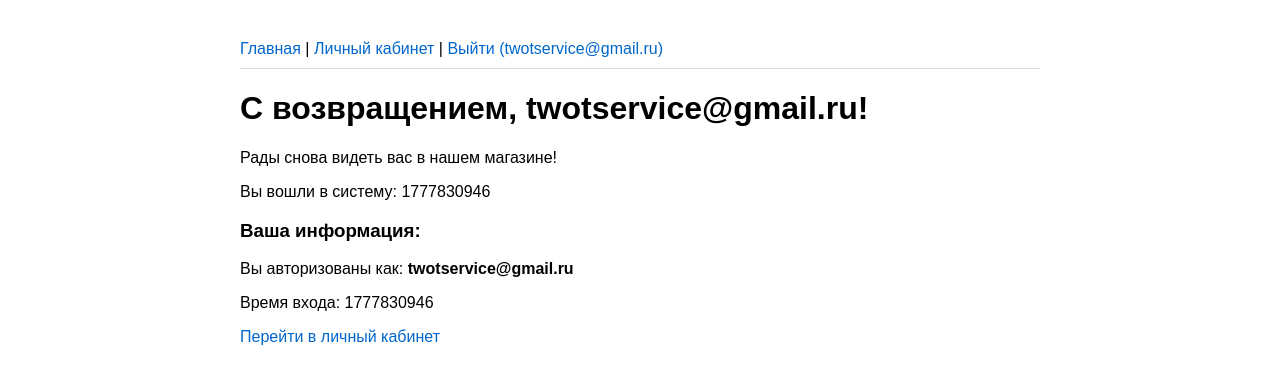
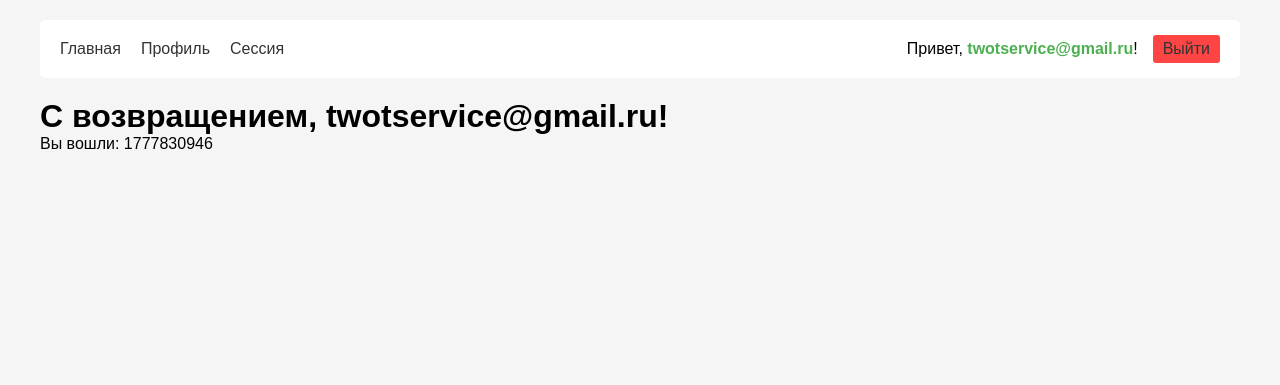
Before and after one commit to Markalix/WEB-kuznecov, a Flask app: page / in a window 1280 px wide. Shown: the top 385 px of the page. Run offline with Flask 3, Linux system fonts and the light colour scheme; a user stored in the database is signed in.

Commit message:
Profile added and fixed html commit

```diff
--- a/main.py
+++ b/main.py
@@ -1,4 +1,4 @@
-from flask import Flask, request, jsonify, session, redirect, url_for, render_template
+from flask import Flask, request, session, redirect, url_for, render_template
 from datetime import timedelta, datetime
 from db import global_init
 from users import User
@@ -7,10 +7,10 @@ from login import Login
 global_init("shop.db")
 
 app = Flask(__name__)
-app.secret_key = "simple-secret-key-123"
+app.secret_key = ""
+
 app.permanent_session_lifetime = timedelta(days=7)
 app.config['SESSION_PERMANENT'] = True
-app.config['SESSION_TYPE'] = 'filesystem'
 app.config['SESSION_COOKIE_SECURE'] = False
 app.config['SESSION_COOKIE_HTTPONLY'] = True
 app.config['SESSION_COOKIE_SAMESITE'] = 'Lax'
@@ -19,8 +19,6 @@ app.config['SESSION_COOKIE_SAMESITE'] = 'Lax'
 @app.before_request
 def make_session_permanent():
     session.permanent = True
-    if 'user_id' in session:
-        session.modified = True
 
 
 @app.context_processor
@@ -43,6 +41,7 @@ def register():
     user_manager = User()
     result = user_manager.register(username, email, password)
     user_manager.close()
+
     if result['success']:
         return render_template('register.html', message=result['message'])
     else:
@@ -53,25 +52,32 @@ def register():
 def login():
     if request.method == 'GET':
         if session.get('user_id'):
-            return redirect(url_for('profile'))
+            return redirect(url_for('home'))
         return render_template('login.html')
+
     username = request.form.get('username')
     password = request.form.get('password')
     remember_me = request.form.get('remember_me') == 'on'
+
     login_manager = Login()
     result = login_manager.authenticate(username, password)
     login_manager.close()
 
     if result['success']:
         session.permanent = True
-        session['session_token'] = result['session_token']
+        session['user_id'] = result['user_id']
         session['username'] = result['username']
-        session['user_id'] = result['user_id']
+        session['email'] = result['email']
         session['login_time'] = datetime.now().strftime('%Y-%m-%d %H:%M:%S')
+
         if remember_me:
             app.permanent_session_lifetime = timedelta(days=30)
         else:
             app.permanent_session_lifetime = timedelta(days=7)
+
+        print(f"Пользователь {username} вошел в систему")
+        print(f"Данные сессии: user_id={session['user_id']}, username={session['username']}")
+
         return redirect(url_for('home'))
     else:
         return render_template('login.html', error=result['message'])
@@ -80,53 +86,54 @@ def login():
 @app.route('/profile')
 def profile():
     if not session.get('user_id'):
-        print('redirect')
+        print("Нет user_id в сессии, перенаправляем на вход")
         return redirect(url_for('login'))
-    session_token = session.get('session_token')
+
+    print(f"Данные сессии в profile: user_id={session.get('user_id')}, username={session.get('username')}")
     login_manager = Login()
-    user = login_manager.get_current_user(session_token)
+    user = login_manager.get_user_by_id(session['user_id'])
     login_manager.close()
+
     if user:
         return render_template('profile.html', user=user)
     else:
+        print("Пользователь не найден в БД, очищаем сессию")
         session.clear()
         return redirect(url_for('login'))
 
 
 @app.route('/logout')
 def logout():
-    session_token = session.get('session_token')
-    if session_token:
-        login_manager = Login()
-        login_manager.logout(session_token)
-        login_manager.close()
-
     session.clear()
+    print("Пользователь вышел из системы")
     return redirect(url_for('home'))
 
 
 @app.route('/check-session')
 def check_session():
     return {
-        'session': dict(session),
-        'has_user_id': 'user_id' in session,
-        'username': session.get('username')
+        'user_id': session.get('user_id'),
+        'username': session.get('username'),
+        'email': session.get('email'),
+        'login_time': session.get('login_time'),
+        'is_authenticated': 'user_id' in session
     }
 
 
-# @app.route('/session-info')
-# def session_info():
-#     if not session.get('user_id'):
-#         return redirect(url_for('login'))
-#     info = {
-#         'session_id': session.get('session_token'),
-#         'user_id': session.get('user_id'),
-#         'username': session.get('username'),
-#         'login_time': session.get('login_time'),
-#         'is_permanent': session.permanent,
-#         'session_lifetime_days': app.permanent_session_lifetime.days
-#     }
-#     return render_template('session_info.html', info=info)
+@app.route('/session-info')
+def session_info():
+    if not session.get('user_id'):
+        return redirect(url_for('login'))
+
+    info = {
+        'user_id': session.get('user_id'),
+        'username': session.get('username'),
+        'email': session.get('email'),
+        'login_time': session.get('login_time'),
+        'is_permanent': session.permanent,
+        'session_lifetime_days': app.permanent_session_lifetime.days
+    }
+    return render_template('session_info.html', info=info)
 
 
 if __name__ == '__main__':
--- /dev/null
+++ b/static/css/style.css
@@ -0,0 +1,170 @@
+* {
+    margin: 0;
+    padding: 0;
+    box-sizing: border-box;
+}
+
+body {
+    font-family: Arial, sans-serif;
+    background-color: #f5f5f5;
+    padding: 20px;
+}
+
+.container {
+    max-width: 1200px;
+    margin: 0 auto;
+}
+
+.nav {
+    background: white;
+    padding: 15px 20px;
+    border-radius: 5px;
+    margin-bottom: 20px;
+    display: flex;
+    gap: 20px;
+    align-items: center;
+    flex-wrap: wrap;
+}
+
+.nav a {
+    color: #333;
+    text-decoration: none;
+}
+
+.nav a:hover {
+    color: #4CAF50;
+}
+
+.user-info {
+    margin-left: auto;
+    display: flex;
+    gap: 15px;
+    align-items: center;
+}
+
+.user-name {
+    color: #4CAF50;
+    font-weight: bold;
+}
+
+.logout-btn {
+    background-color: #ff4444;
+    color: white;
+    padding: 5px 10px;
+    border-radius: 3px;
+}
+
+.error {
+    color: red;
+    background: #ffe6e6;
+    padding: 10px;
+    border-radius: 5px;
+    margin-bottom: 20px;
+}
+
+.success {
+    color: green;
+    background: #e6ffe6;
+    padding: 10px;
+    border-radius: 5px;
+    margin-bottom: 20px;
+}
+
+/* Формы */
+.form-container {
+    background: white;
+    padding: 30px;
+    border-radius: 5px;
+    max-width: 400px;
+    margin: 0 auto;
+}
+
+input {
+    width: 100%;
+    padding: 8px;
+    margin-bottom: 15px;
+    border: 1px solid #ddd;
+    border-radius: 3px;
+}
+
+button {
+    background-color: #4CAF50;
+    color: white;
+    padding: 10px;
+    border: none;
+    border-radius: 3px;
+    cursor: pointer;
+    width: 100%;
+}
+
+button:hover {
+    background-color: #45a049;
+}
+
+.product-list {
+    display: grid;
+    grid-template-columns: repeat(auto-fill, minmax(250px, 1fr));
+    gap: 20px;
+    margin: 20px 0;
+}
+
+.product-card {
+    background: white;
+    padding: 15px;
+    border-radius: 5px;
+    box-shadow: 0 1px 3px rgba(0,0,0,0.1);
+}
+
+.price {
+    color: #4CAF50;
+    font-weight: bold;
+    margin: 10px 0;
+}
+
+.buy-btn {
+    background-color: #4CAF50;
+    color: white;
+    padding: 8px;
+    border: none;
+    border-radius: 3px;
+    cursor: pointer;
+    width: 100%;
+}
+
+.buy-btn.disabled {
+    background-color: #ccc;
+    cursor: not-allowed;
+}
+
+.profile-info {
+    background: white;
+    padding: 20px;
+    border-radius: 5px;
+}
+
+.profile-field {
+    margin-bottom: 15px;
+    padding-bottom: 10px;
+    border-bottom: 1px solid #eee;
+}
+
+.profile-field label {
+    font-weight: bold;
+    display: inline-block;
+    width: 150px;
+}
+
+@media (max-width: 768px) {
+    .nav {
+        flex-direction: column;
+    }
+
+    .user-info {
+        margin-left: 0;
+    }
+
+    .profile-field label {
+        display: block;
+        margin-bottom: 5px;
+    }
+}
--- a/templates/base.html
+++ b/templates/base.html
@@ -3,72 +3,25 @@
 <head>
     <title>{% block title %}Интернет-магазин{% endblock %}</title>
     <meta charset="utf-8">
-    <style>
-        body {
-            font-family: Arial, sans-serif;
-            margin: 40px;
-            padding: 0;
-        }
-        .container {
-            max-width: 800px;
-            margin: 0 auto;
-        }
-        .error {
-            color: red;
-            background-color: #ffe6e6;
-            padding: 10px;
-            border-radius: 5px;
-            margin-bottom: 20px;
-        }
-        .success {
-            color: green;
-            background-color: #e6ffe6;
-            padding: 10px;
-            border-radius: 5px;
-            margin-bottom: 20px;
-        }
-        input {
-            width: 100%;
-            padding: 8px;
-            margin-bottom: 10px;
-            border: 1px solid #ddd;
-            border-radius: 4px;
-        }
-        button {
-            background-color: #4CAF50;
-            color: white;
-            padding: 10px 20px;
-            border: none;
-            border-radius: 4px;
-            cursor: pointer;
-        }
-        button:hover {
-            background-color: #45a049;
-        }
-        a {
-            color: #0066cc;
-            text-decoration: none;
-        }
-        a:hover {
-            text-decoration: underline;
-        }
-        .nav {
-            margin-bottom: 20px;
-            padding-bottom: 10px;
-            border-bottom: 1px solid #ddd;
-        }
-    </style>
+    <link rel="stylesheet" href="{{ url_for('static', filename='css/style.css') }}">
 </head>
 <body>
     <div class="container">
         <div class="nav">
             <a href="/">Главная</a>
-            {% if session.username %}
-                | <a href="/profile">Личный кабинет</a>
-                | <a href="/logout">Выйти ({{ session.username }})</a>
+            <a href="/profile">Профиль</a>
+            <a href="/session-info">Сессия</a>
+
+            {% if session and session.user_id %}
+                <div class="user-info">
+                    <span>Привет, <span class="user-name">{{ session.username }}</span>!</span>
+                    <a href="/logout" class="logout-btn">Выйти</a>
+                </div>
             {% else %}
-                | <a href="/register">Регистрация</a>
-                | <a href="/login">Вход</a>
+                <div class="user-info">
+                    <a href="/login">Войти</a>
+                    <a href="/register">Зарегистироваться</a>
+                </div>
             {% endif %}
         </div>
 
--- a/templates/home.html
+++ b/templates/home.html
@@ -1,33 +1,11 @@
 {% extends "base.html" %}
 
-{% block title %}Главная - Интернет-магазин{% endblock %}
-
 {% block content %}
-<!--    <div style="background: #f0f0f0; padding: 10px; margin-bottom: 20px; font-size: 12px;">-->
-<!--        <strong>Отладка:</strong>-->
-<!--        session.username = {{ session.username }}<br>-->
-<!--        session.user_id = {{ session.user_id }}<br>-->
-<!--        session.login_time = {{ session.login_time }}-->
-<!--    </div>-->
-
-    {% if session and session.username %}
-        <div class="welcome">
-            <h1>С возвращением, {{ session.username }}!</h1>
-            <p>Рады снова видеть вас в нашем магазине!</p>
-            <p>Вы вошли в систему: {{ session.login_time }}</p>
-        </div>
+    {% if session and session.user_id %}
+        <h1>С возвращением, {{ session.username }}!</h1>
+        <p>Вы вошли: {{ session.login_time }}</p>
     {% else %}
-        <div class="welcome">
-            <h1>Добро пожаловать в интернет-магазин!</h1>
-            <p>Пожалуйста, <a href="/login">войдите</a> или <a href="/register">зарегистрируйтесь</a>, чтобы делать заказы.</p>
-        </div>
-    {% endif %}
-    {% if session and session.username %}
-        <div class="user-info">
-            <h3>Ваша информация:</h3>
-            <p>Вы авторизованы как: <strong>{{ session.username }}</strong></p>
-            <p>Время входа: {{ session.login_time }}</p>
-            <p><a href="/profile">Перейти в личный кабинет</a></p>
-        </div>
+        <h1>Добро пожаловать!</h1>
+        <p><a href="/login">Войти</a> <a href="/register">Зарегестрироваться</a></p>
     {% endif %}
 {% endblock %}
```
Also changed, not shown: login.py (+4 -20 lines), templates/login.html (+11 -11 lines), templates/profile.html (+14 -9 lines), templates/register.html (+9 -7 lines).
